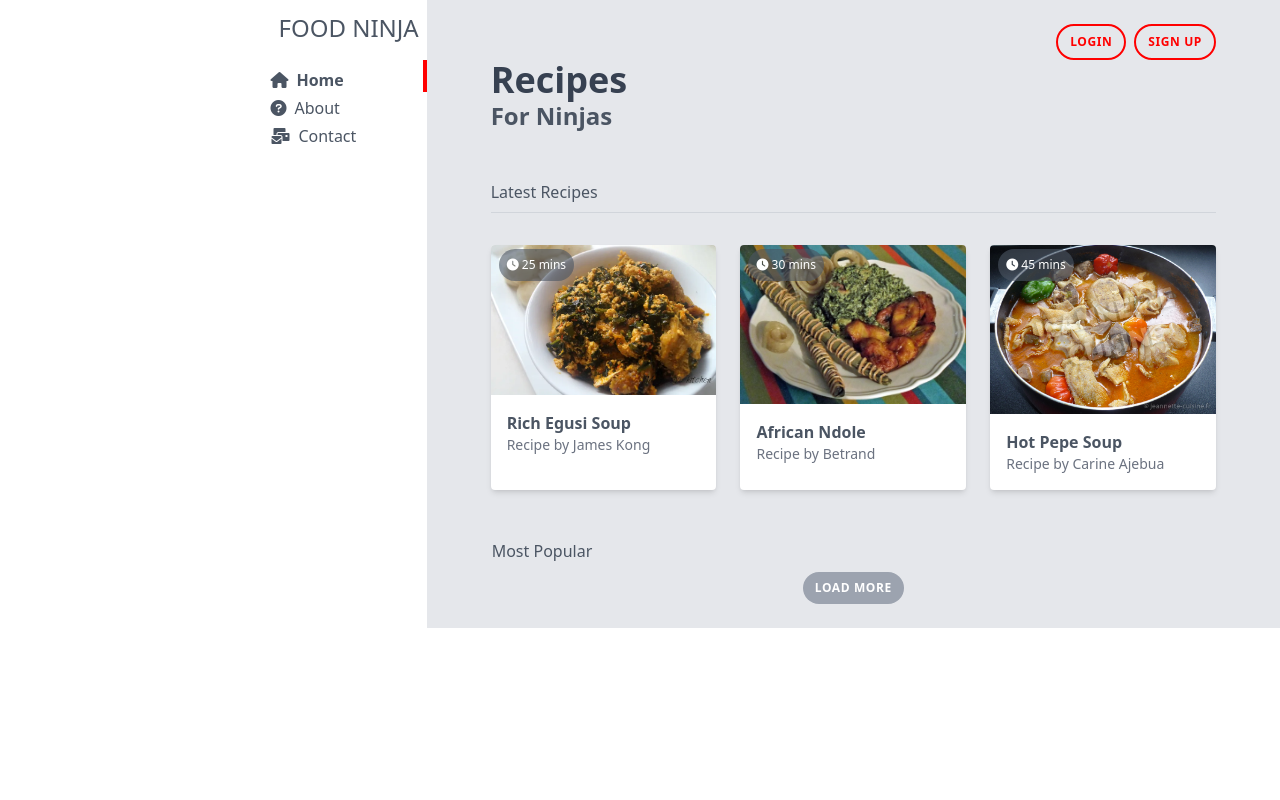
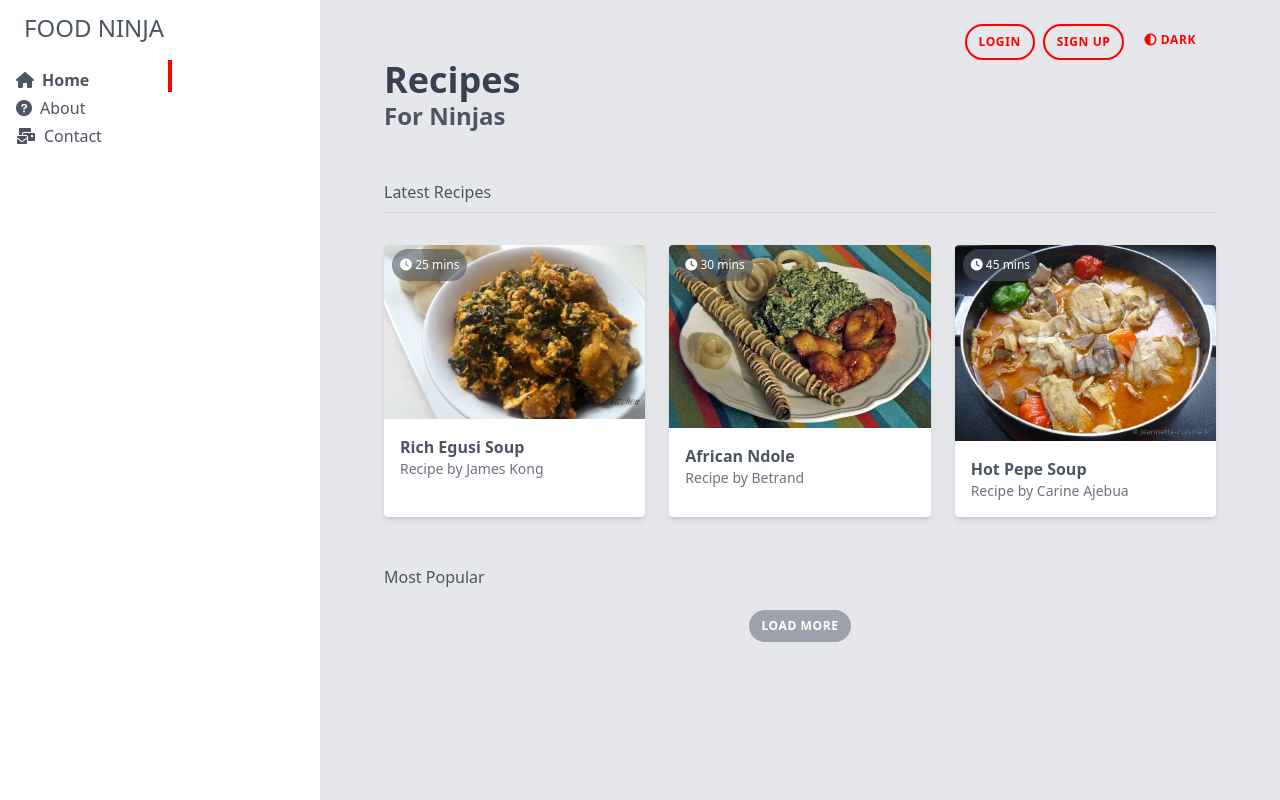
Before and after one commit to BetrandAjebua/responsive_restaurant_page, a website: page build/index.html in a window 1280 px wide. Drawn offline with Linux system fonts and the light colour scheme.

Commit message:
integrating darkmode

```diff
--- a/build/index.html
+++ b/build/index.html
@@ -5,45 +5,59 @@
         <meta charset="utf-8">
         <meta http-equiv="X-UA-Compatible" content="IE=edge">
         <link rel="stylesheet" href="./output.css">
-        <link rel="stylesheet" href="https://cdnjs.cloudflare.com/ajax/libs/font-awesome/6.0.0-beta3/css/all.min.css">
+        <link rel="stylesheet"
+            href="https://cdnjs.cloudflare.com/ajax/libs/font-awesome/6.0.0-beta3/css/all.min.css">
 
         <title></title>
         <meta name="description" content>
         <meta name="viewport" content="width=device-width, initial-scale=1">
         <link rel="stylesheet" href>
     </head>
-    <body class="mb-0 text-gray-600 dark:text-white  ">
-        <div class="grid md:grid-cols-3 ">
+    <body class=" text-gray-600 dark:text-white dark:bg-black">
+        <div  class="grid md:grid-cols-4 relative">
 
-            <div class="md:col-span-1  gap-4 flex md:justify-end pl-4 ">
-                <nav class="">
+            <div class="md:col-span-1  md:justify-end pl-4 ">
+                <nav class=" md:fixed">
                     <div>
-                        <h1 class="uppercase hover:text-black text-2xl py-3 px-2"><a href="/" >Food Ninja</a></h1>
+                        <h1
+                            class="uppercase hover:text-black text-2xl py-3 px-2"><a
+                                href="/">Food Ninja</a></h1>
 
                     </div>
-                    <div >
-                        <i id="menu" class="fa fa-bars text-2xl absolute left-[80vw] top-2 p-4 md:top-[-200vh] "></i>
+                    <div>
+                        <i id="menu"
+                            class="fa fa-bars text-2xl absolute left-[80vw] top-2 p-4 md:top-[-200vh] "></i>
                     </div>
                     <ul class="md:block hidden">
-                        <li class=" my-1 pt-2 font-bold md:border-r-4 border-secondary-second"><a href="#" > <i class="fa fa-house  pr-2 "></i><span>Home</span>
+                        <li
+                            class=" my-1 pt-2 font-bold md:border-r-4 border-secondary-second"><a
+                                href="#"> <i class="fa fa-house  pr-2 "></i><span>Home</span>
 
                             </a></li>
-                        <li class="my-1"><a href="#"><i class="fa fa-question-circle pr-2"></i><span>About</span></a></li>
-                        <li class="my-1"><a href="#"><i class="fa fa-envelopes-bulk pr-2 "></i><span>Contact</span></a></li>
+                        <li class="my-1"><a href="#"><i
+                                    class="fa fa-question-circle pr-2"></i><span>About</span></a></li>
+                        <li class="my-1"><a href="#"><i
+                                    class="fa fa-envelopes-bulk pr-2 "></i><span>Contact</span></a></li>
                     </ul>
                 </nav>
             </div>
             <!-- End Navigation -->
 
-            <main class="px-16 py-6 bg-gray-200 md:col-span-2">
+            <main
+                class="px-16 py-6 bg-gray-200 dark:bg-gray-600   md:col-span-3 min-h-[100vh]">
                 <div
-                    class="text-secondary-second flex md:justify-end  justify-center font-bold ">
-                    <a href="#" class="mr-2 md:border-2 border-secondary-second btn hover:bg-secondary-second hover:text-white py-2  transition ease-in-out duration-500">Login</a>
-                    <a href="#" class="md:border-2 border-secondary-second btn hover:bg-secondary-second hover:text-white items-center justify-center transition ease-in-out duration-500">Sign up</a>
+                    class="text-secondary-second flex md:justify-end  justify-center font-bold dark:text-white ">
+                    <a href="#"
+                        class="mr-2 md:border-2 border-secondary-second  btn hover:bg-secondary-second hover:text-white py-2  transition ease-in-out duration-500">Login</a>
+                    <a href="#"
+                        class="md:border-2 border-secondary-second btn hover:bg-secondary-second hover:text-white items-center justify-center transition ease-in-out duration-500">Sign
+                        up</a>
+                        <a href="#" id="mode-all" class=" btn  items-center justify-center transition ease-in-out duration-500 mx-2 lowercase text-xl " > <i id="lighticon" class="fa-solid  fa-circle-half-stroke"></i> <span id="light-text">dark</span></a>
                 </div>
 
                 <header>
-                    <h2 class="text-gray-700 text-4xl font-semibold">Recipes</h2>
+                    <h2
+                        class="text-gray-700 dark:text-gray-300  text-4xl font-semibold">Recipes</h2>
                     <h3 class="text-2xl font-semibold">For Ninjas</h3>
                 </header>
                 <div>
@@ -58,7 +72,8 @@
                                 alt="egusi">
                             <div class="m-4">
                                 <span class="font-bold">Rich Egusi Soup</span>
-                                <span class="block text-gray-500 text-sm">Recipe by
+                                <span class="block text-gray-500 text-sm">Recipe
+                                    by
                                     James Kong</span>
                             </div>
                             <!-- Badge Starts -->
@@ -76,7 +91,8 @@
                                 alt="NDOLE">
                             <div class="m-4">
                                 <span class="font-bold">African Ndole</span>
-                                <span class="block text-gray-500 text-sm">Recipe by
+                                <span class="block text-gray-500 text-sm">Recipe
+                                    by
                                     Betrand</span>
                             </div>
                             <!-- Badge Starts -->
@@ -94,7 +110,8 @@
                                 alt="egusi">
                             <div class="m-4">
                                 <span class="font-bold">Hot Pepe Soup</span>
-                                <span class="block text-gray-500 text-sm">Recipe by
+                                <span class="block text-gray-500 text-sm">Recipe
+                                    by
                                     Carine Ajebua</span>
                             </div>
                             <!-- Badge Starts -->
@@ -108,13 +125,14 @@
                     </div>
 
                     <h4
-                        class="font-lightc mt-12 pb-2 border-b border border-gray-200 ">Most
+                        class="font-lightc mt-12 pb-2 border-b mb-3 border-gray-200 ">Most
                         Popular</h4>
                     <div>
                         <!-- Cards go here -->
                     </div>
                     <div class="flex justify-center">
-                        <div class="bg-gray-400 btn text-white hover:shadow-inner   hover:border-b-2 border-white transition ease-in-out duration-300">
+                        <div
+                            class="bg-gray-400 btn text-white hover:shadow-inner   hover:border-b-2 border-white transition ease-in-out duration-300">
 
                             Load more
 
@@ -128,6 +146,9 @@
         <script>
             let menu  = document.querySelector("#menu");
             let links =  document.querySelector("ul");
+            let mode  =  document.querySelector("#light-text");
+            let all =  document.querySelector("#mode-all");
+            let light_icon =  document.querySelector("#lighticon");
             menu.addEventListener("click", ()=>{
                 if(menu.classList.contains("fa-bars")){
                     menu.classList.replace("fa-bars", "fa-times")
@@ -135,6 +156,19 @@ menu.addEventListener("click", ()=>{
                     menu.classList.replace("fa-times", "fa-bars")
                 }
                 links.classList.toggle("hidden");
+            });
+            all.addEventListener("click", ()=>{
+                if(mode.textContent === "DARK"){
+                    mode.textContent = "LIGHT";
+                    light_icon.classList.replace("fa-solid" ,"fa");
+
+                    light_icon.classList.replace("fa-circle-half-stroke" ,"fa-lightbulb");
+                }else{
+                    mode.textContent = "DARK";
+                    light_icon.classList.replace( "fa", "fa-solid");
+                    light_icon.classList.replace("fa-lightbulb" ,"fa-circle-half-stroke");
+
+                }
             })
                     </script>
     </body>
```
Also changed, not shown: build/output.css. Lines whose indentation alone changed are shown as unchanged.
